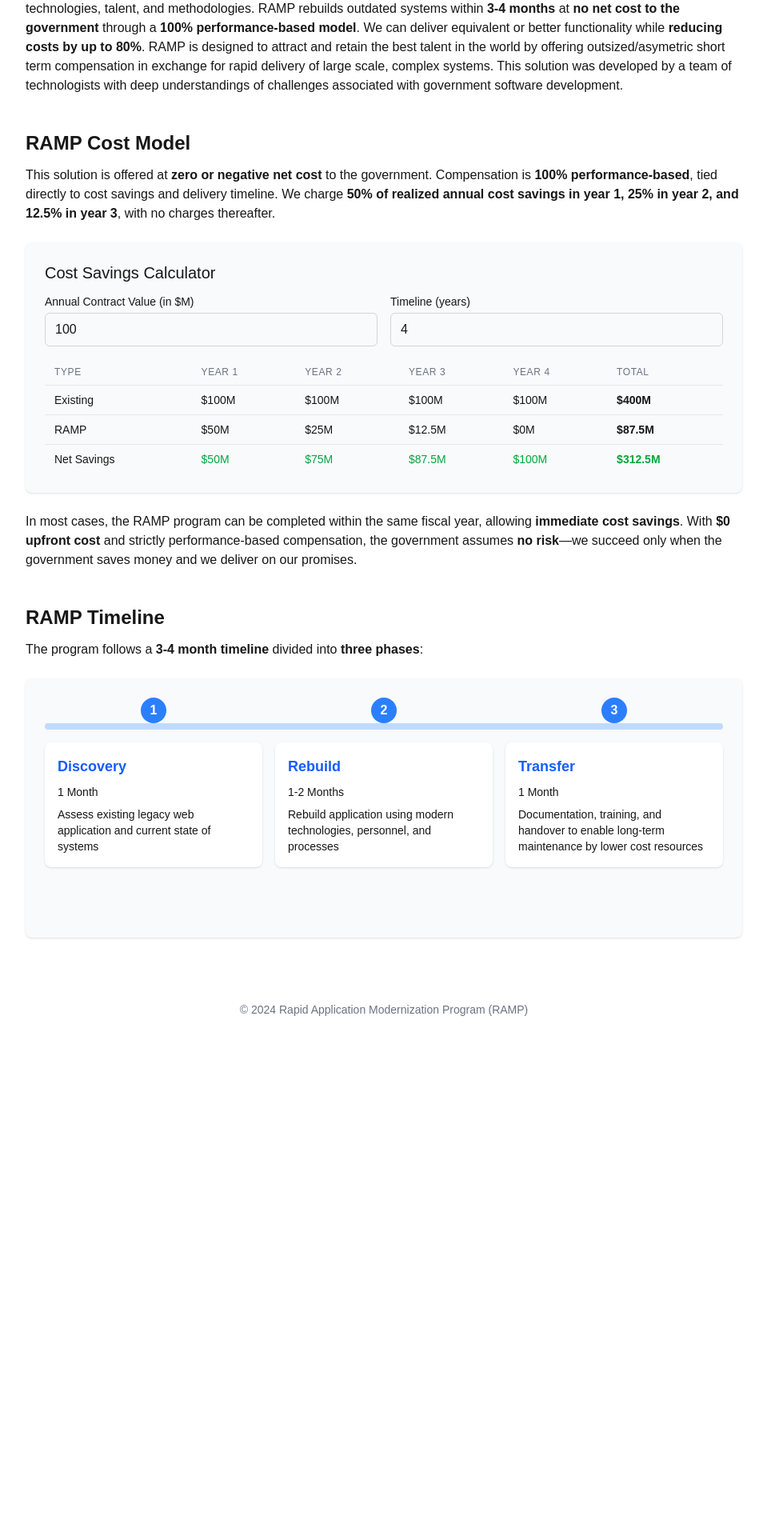
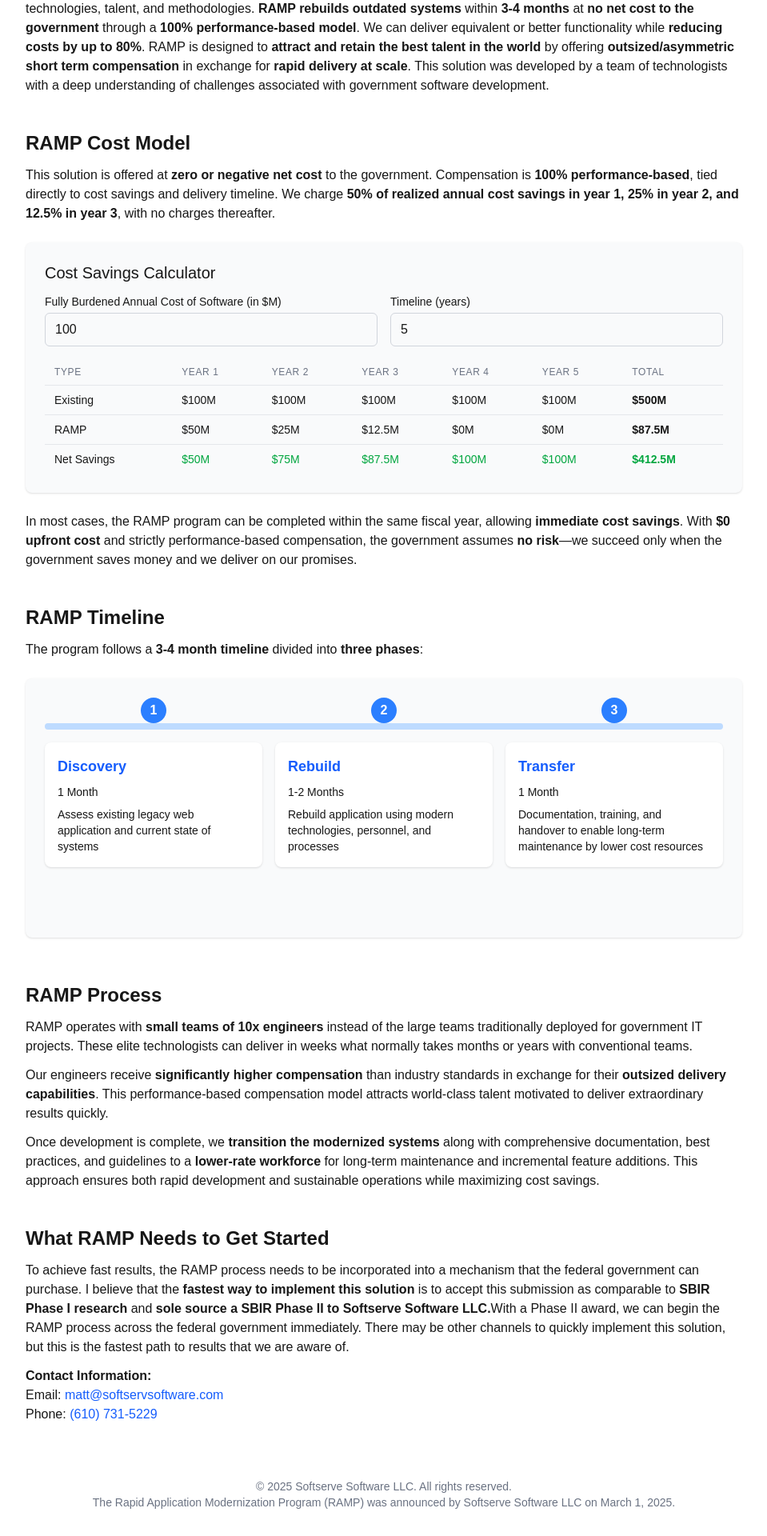
Before and after one commit to softservesoftware/ramp, a Next.js app in the folder webapp/: page / in a window 1280 px wide. Shown: the part 961-2881 px from the top of the page at 80% size, without its empty margins (160-1119 px from the left). Before the commit the page ends 2265 px from the top, so only its background shows below. Built offline with nearby package versions, Linux system fonts and the light colour scheme.

Commit message:
adding more content

```diff
--- a/webapp/src/app/page.tsx
+++ b/webapp/src/app/page.tsx
@@ -46,10 +46,10 @@ export default function Home() {
         <Section title="RAMP Solution Overview">
           <p className="mb-3">
             The Rapid Application Modernization Program (RAMP) rebuilds legacy web applications using the latest and greatest technologies,
-            talent, and methodologies. RAMP rebuilds outdated systems within <strong>3-4 months</strong> at <strong>no net cost to the government</strong> through
+            talent, and methodologies. <strong>RAMP rebuilds outdated systems</strong> within <strong>3-4 months</strong> at <strong>no net cost to the government</strong> through
             a <strong>100% performance-based model</strong>. We can deliver equivalent or better functionality while <strong>reducing costs by up to 80%</strong>. RAMP is
-            designed to attract and retain the best talent in the world by offering outsized/asymetric short term compensation in exchange
-            for rapid delivery of large scale, complex systems. This solution was developed by a team of technologists with deep understandings of challenges associated with government software development.
+            designed to <strong>attract and retain the best talent in the world</strong> by offering <strong>outsized/asymmetric short term compensation</strong> in exchange
+            for <strong>rapid delivery at scale</strong>. This solution was developed by a team of technologists with a deep understanding of challenges associated with government software development.
           </p>
         </Section>
 
@@ -76,11 +76,46 @@ export default function Home() {
           <Timeline />
         </Section>
 
+        <Section title="RAMP Process">
+          <p className="mb-3">
+            RAMP operates with <strong>small teams of 10x engineers</strong> instead of the large teams traditionally deployed for government IT projects.
+            These elite technologists can deliver in weeks what normally takes months or years with conventional teams.
+          </p>
 
+          <p className="mb-3">
+            Our engineers receive <strong>significantly higher compensation</strong> than industry standards
+            in exchange for their <strong>outsized delivery capabilities</strong>. This performance-based compensation model
+            attracts world-class talent motivated to deliver extraordinary results quickly.
+          </p>
+
+          <p className="mb-3">
+            Once development is complete, we <strong>transition the modernized systems</strong> along with comprehensive
+            documentation, best practices, and guidelines to a <strong>lower-rate workforce</strong> for long-term maintenance
+            and incremental feature additions. This approach ensures both rapid development and sustainable operations
+            while maximizing cost savings.
+          </p>
+        </Section>
+
+        <Section title="What RAMP Needs to Get Started">
+          <p className="mb-3">
+            To achieve fast results, the RAMP process needs to be incorporated into a mechanism that the federal government can purchase.
+            I believe that the <strong>fastest way to implement this solution</strong> is to accept this submission as comparable to
+            <strong> SBIR Phase I research</strong> and <strong>sole source a SBIR Phase II to Softserve Software LLC.</strong>
+             With a Phase II award, we can begin the RAMP process across the federal government immediately. There may be other channels
+             to quickly implement this solution, but this is the fastest path to results that we are aware of.
+          </p>
+
+          <p className="mb-3">
+            <strong>Contact Information:</strong><br />
+            Email: <a href="mailto:matt@softservsoftware.com" className="text-blue-600 hover:underline">matt@softservsoftware.com</a><br />
+            Phone: <a href="tel:6107315229" className="text-blue-600 hover:underline">(610) 731-5229</a>
+          </p>
+        </Section>
       </main>
 
       <footer className="mt-6 text-center">
-        <p className="text-sm text-gray-500">© 2024 Rapid Application Modernization Program (RAMP)</p>
+        <p className="text-sm text-gray-500">© 2025 Softserve Software LLC. All rights reserved.</p>
+        <p className="text-sm text-gray-500"> The Rapid Application Modernization Program (RAMP) was announced by Softserve Software LLC on March 1, 2025.</p>
       </footer>
     </div>
   );
--- a/webapp/src/components/CostCalculator.tsx
+++ b/webapp/src/components/CostCalculator.tsx
@@ -2,7 +2,7 @@ import { useState, useEffect } from "react";
 import React from 'react';
 export function CostCalculator() {
     const [contractValue, setContractValue] = useState(100);
-    const [timeline, setTimeline] = useState(4);
+    const [timeline, setTimeline] = useState(5);
     const [calculatedValues, setCalculatedValues] = useState<{
         existing: number[];
         ramp: number[];
@@ -43,7 +43,7 @@ export function CostCalculator() {
             <div className="grid grid-cols-1 sm:grid-cols-2 gap-4 mb-4">
                 <div>
                     <label className="block text-sm font-medium mb-1">
-                        Annual Contract Value (in $M)
+                        Fully Burdened Annual Cost of Software (in $M)
                     </label>
                     <input
                         type="number"
```
